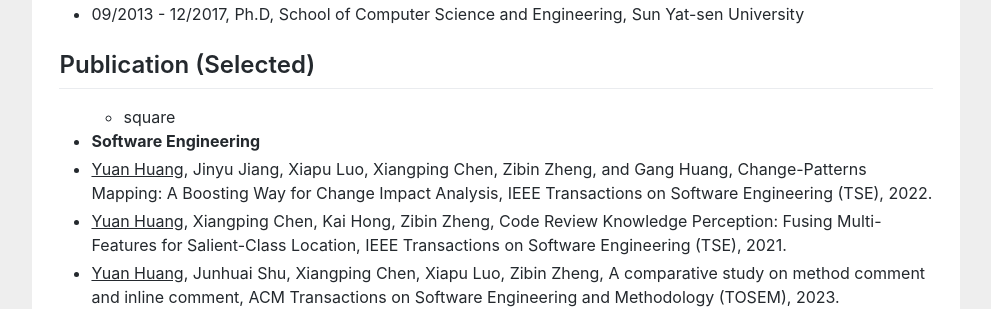
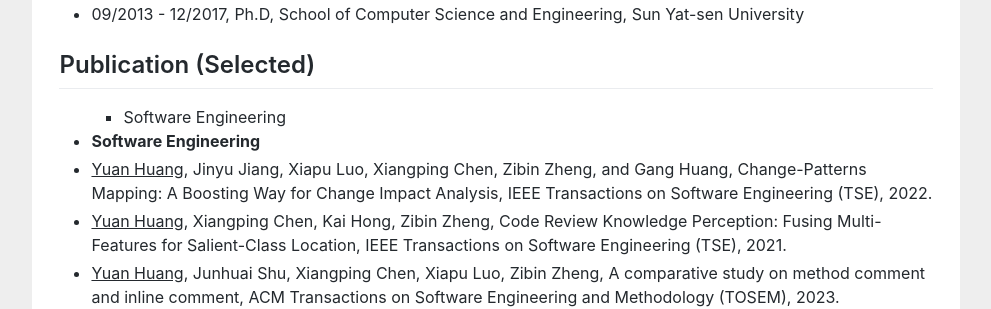
Before and after one commit to huangyuan-hy/huangyuan-hy.github.io, a Jekyll site: the page index.html, which Jekyll copies as it is, in a window 1280 px wide and 900 px high, scrolled down 613 px. Shown: the part 153-462 px from the top of the window, without its empty margins (144-1135 px from the left). Built offline with Jekyll 4.4.1, drawn with Linux system fonts in a browser that asks for light colours.

Commit message:
Update index.html

```diff
--- a/index.html
+++ b/index.html
@@ -83,8 +83,8 @@ gtag('config', 'UA-158965281-1');
 				<h2>Publication (Selected)</h2>
 				<ul>
 
-   <ul type="Software Engineering">
-        <li>square</li>
+    <ul type="square">
+        <li>Software Engineering</li>
     </ul>
 
 					<li><b>Software Engineering</b>
```
